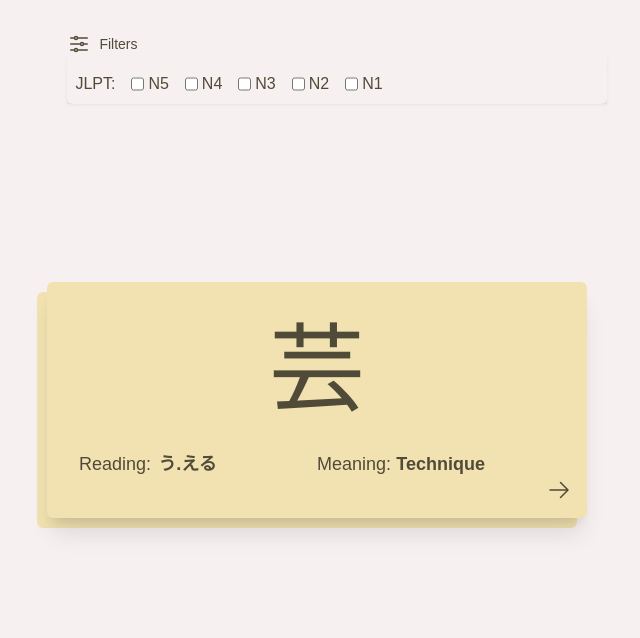
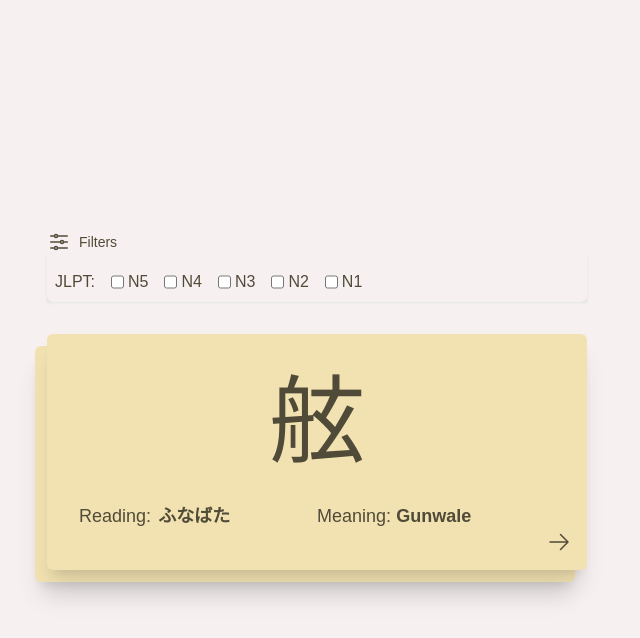
Before and after one commit to axahito/kanji-flashcard, a Next.js app: page / in a window 1280 px wide. Shown: the top 638 px of the page, without its empty margins (323-963 px from the left). Built offline with nearby package versions, Linux system fonts and the light colour scheme; a web font is replaced by a local one.

Commit message:
add animation to flash card switch

```diff
--- a/package.json
+++ b/package.json
@@ -11,6 +11,7 @@
   "dependencies": {
     "@headlessui/react": "^2.2.2",
     "@heroicons/react": "^2.2.0",
+    "lodash": "^4.17.21",
     "motion": "^12.7.4",
     "next": "15.3.0",
     "react": "^19.0.0",
@@ -19,6 +20,7 @@
   "devDependencies": {
     "@eslint/eslintrc": "^3",
     "@tailwindcss/postcss": "^4",
+    "@types/lodash": "^4.17.16",
     "@types/node": "^20",
     "@types/react": "^19",
     "@types/react-dom": "^19",
--- a/src/components/Flashcard.tsx
+++ b/src/components/Flashcard.tsx
@@ -5,30 +5,48 @@ import KanjiMetadata from "./KanjiMetadata";
 import { ArrowRightIcon } from "@heroicons/react/24/outline";
 import { useSearchParams } from "next/navigation";
 import { KanjiData } from "@/types/Kanji";
+import { AnimatePresence, motion } from "motion/react";
+import { isEqual } from "lodash";
 
 type Props = {
   index?: number;
 };
 
+type KanjiItem = {
+  id: number;
+  kanji: [string, KanjiData | null] | null;
+};
+
 const Flashcard = ({ index }: Props) => {
   const searchParams = useSearchParams();
 
-  const [[kanji, data], setKanjiData] = useState<[string, KanjiData | null]>([
-    "",
-    null,
+  // const [[kanji, data], setKanjiData] = useState<[string, KanjiData | null]>([
+  //   "",
+  //   null,
+  // ]);
+  const [cards, setCards] = useState<KanjiItem[]>([
+    { id: 1, kanji: null },
+    { id: 2, kanji: null },
   ]);
   const [queryLevels, setQueryLevels] = useState<string[]>([]);
 
   useEffect(() => {
-    const newKanji = fetchUniqueKanji({ currentKanji: kanji });
+    const imaKanji = fetchUniqueKanji({ currentKanji: cards[0]?.kanji?.[0] });
+    const tsugiKanji = fetchUniqueKanji({ currentKanji: cards[1]?.kanji?.[0] });
 
-    if (newKanji) {
-      setKanjiData(newKanji);
+    if (imaKanji && tsugiKanji) {
+      setCards([
+        { id: 1, kanji: imaKanji },
+        { id: 2, kanji: tsugiKanji },
+      ]);
     }
-  }, [setKanjiData, queryLevels]);
+  }, [setCards, queryLevels]);
 
   useEffect(() => {
-    setQueryLevels(searchParams.getAll("level"));
+    const newLevels = searchParams.getAll("level");
+    if (!isEqual(newLevels, queryLevels)) {
+      setQueryLevels(newLevels);
+    }
   }, [searchParams]);
 
   // TODO: clean this up
@@ -112,27 +130,61 @@ const Flashcard = ({ index }: Props) => {
     [index, queryLevels]
   );
 
+  const handleNext = (from: number) => {
+    const atarashiiKanji = fetchUniqueKanji({
+      currentKanji: cards[from]?.kanji?.[0],
+    });
+
+    setCards((prevCards) => {
+      const newCards = [...prevCards];
+
+      const [movedCard] = newCards.splice(from, 1);
+
+      const updatedCard = {
+        ...movedCard,
+        kanji: atarashiiKanji,
+      };
+
+      newCards.push(updatedCard);
+
+      return newCards;
+    });
+  };
+
   return (
     <Suspense fallback={<div>Loading...</div>}>
-      <div className="w-full lg:w-[540px] lg:h-[236px] bg-[#F2E2B1] flex flex-col items-center justify-center p-[32px] gap-[32px] relative rounded-md shadow-xl z-40">
-        {/* <div className="rounded-full bg-transparent w-[32px] h-[32px] absolute top-[16px] left-[16px]" /> */}
-        {/* <div className="rounded-xs bg-gradient-to-l from-[#E4E0E1] to-[#B7B7B7] w-[100px] h-[16px] absolute top-[4px] left-[-45px] rotate-[35deg]" /> */}
-        <h1 className="text-8xl text-[#504B38] font-noto">{kanji}</h1>
-        <KanjiMetadata kanji={kanji} metadata={data} />
+      <AnimatePresence mode="wait">
+        {cards.map((card, index) => {
+          return (
+            <motion.div
+              key={`fg-${card.id}`}
+              animate={{
+                top: index * 12,
+                right: index * 12,
+                zIndex: cards.length - index,
+              }}
+              className="absolute w-full lg:w-[540px] lg:h-[236px] bg-[#F2E2B1] flex flex-col items-center justify-center p-[32px] gap-[32px] rounded-md shadow-xl"
+            >
+              <h1 className="text-8xl text-[#504B38] font-noto">
+                {card?.kanji?.[0]}
+              </h1>
+              <KanjiMetadata
+                kanji={card?.kanji?.[0] || ""}
+                metadata={card?.kanji?.[1] || null}
+              />
 
               <button
                 onClick={() => {
-            const newKanji = fetchUniqueKanji({ currentKanji: kanji });
-
-            if (newKanji) {
-              setKanjiData(newKanji);
-            }
+                  handleNext(index);
                 }}
                 className="text-[#504B38] absolute bottom-[16px] right-[16px] hover:text-[#BDB395] transition-colors duration-200 cursor-pointer"
               >
                 <ArrowRightIcon width={24} height={24} />
               </button>
-      </div>
+            </motion.div>
+          );
+        })}
+      </AnimatePresence>
     </Suspense>
   );
 };
--- a/src/pages/index.tsx
+++ b/src/pages/index.tsx
@@ -6,16 +6,13 @@ export default function Home() {
     <div
       className={`px-[16px] py-[32px] lg:p-[32px] bg-[#F6F0F0] w-screen h-screen`}
     >
-      <main className="flex flex-col gap-[32px] items-center justify-center w-full h-full relative">
-        <div className="absolute top-0 left-0 md:left-[10dvw] lg:left-[28dvw] w-full md:w-[540px]">
+      <main className="flex flex-col gap-[32px] items-center justify-start lg:justify-center w-full h-full">
+        <div className="md:left-[10dvw] lg:left-[28dvw] w-full md:w-[540px]">
           <KanjiFilter />
         </div>
 
-        <section className="relative">
+        <section className="relative w-full lg:w-[540px] lg:h-[236px] mt-0">
           <Flashcard />
-
-          {/* background card */}
-          <div className="w-full lg:w-[540px] h-[272px] lg:h-[236px] bg-[#F2E2B1] flex flex-col items-center justify-center p-[32px] gap-[32px] rounded-md absolute z-0 top-[10px] right-[10px]"></div>
         </section>
       </main>
       <footer className="row-start-3 flex gap-[24px] flex-wrap items-center justify-center"></footer>
```
Also changed, not shown: src/components/KanjiFilter.tsx (+15 -0 lines), 1 other file (tests, documents, lock files or other folders). Lines whose indentation alone changed are shown as unchanged.
